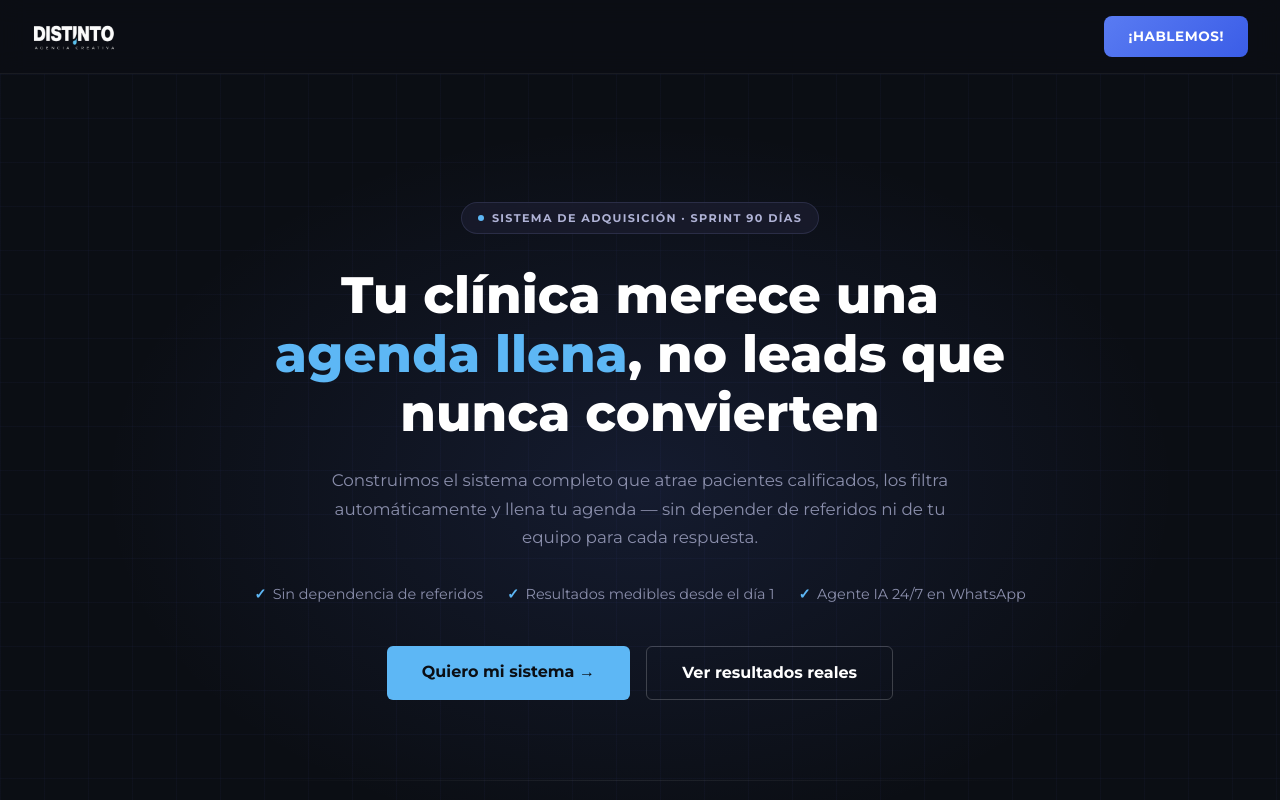
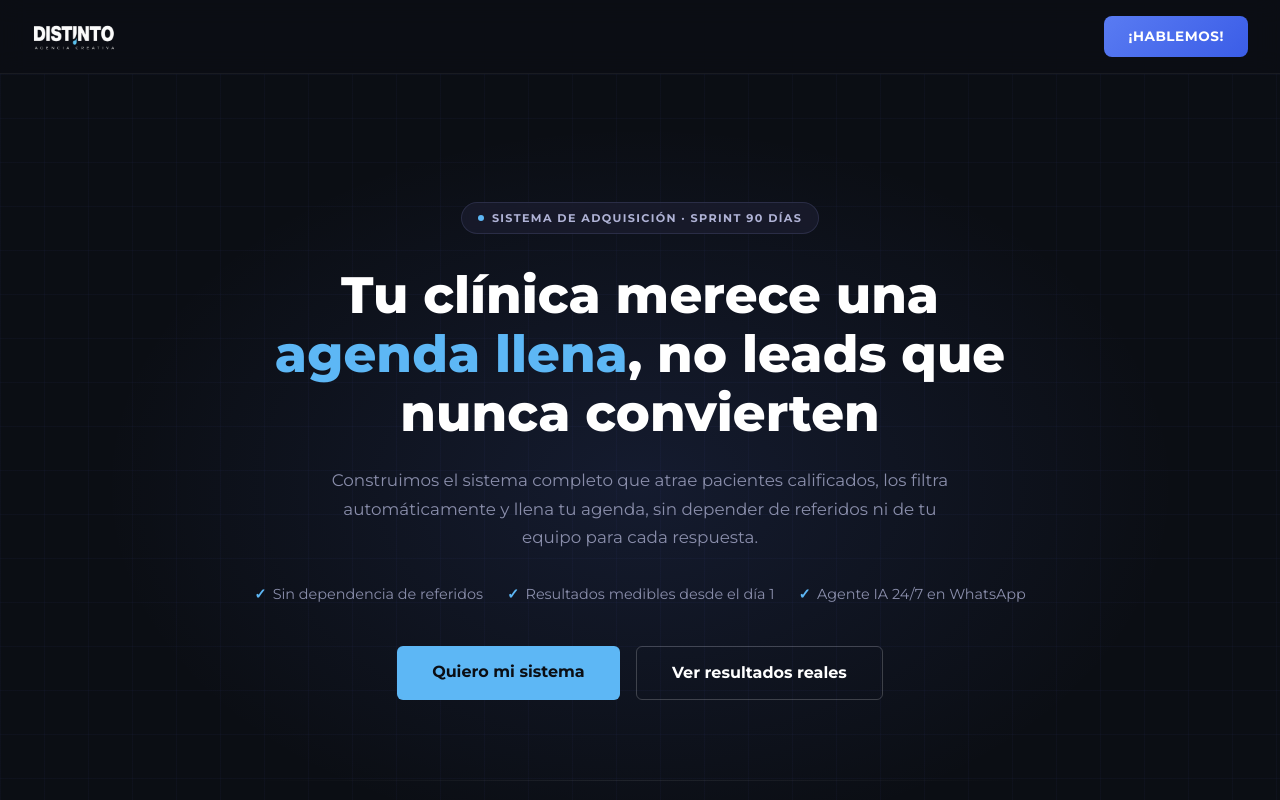
Before and after one commit to DavidRestrepoo/pyDistinto, an Angular app: page /landing in a window 1280 px wide. Shown: the top 800 px of the page. Built offline with nearby package versions, Linux system fonts and the light colour scheme.

Commit message:
style: actualizar subtítulo de hero y remover flecha del botón CTA primario en landing

```diff
--- a/src/app/pages/landing/landing.component.html
+++ b/src/app/pages/landing/landing.component.html
@@ -25,7 +25,7 @@
         Tu clínica merece una <span class="highlight">agenda llena</span>, no leads que nunca convierten
       </h1>
       <p class="srv-hero__subtitle">
-        Construimos el sistema completo que atrae pacientes calificados, los filtra automáticamente y llena tu agenda — sin depender de referidos ni de tu equipo para cada respuesta.
+        Construimos el sistema completo que atrae pacientes calificados, los filtra automáticamente y llena tu agenda, sin depender de referidos ni de tu equipo para cada respuesta.
       </p>
 
       <div class="srv-hero__features">
@@ -35,7 +35,7 @@
       </div>
 
       <div class="srv-hero__actions">
-        <a (click)="scrollTo('contacto'); $event.preventDefault();" href="#contacto" class="srv-hero__cta-primary">Quiero mi sistema →</a>
+        <a (click)="scrollTo('contacto'); $event.preventDefault();" href="#contacto" class="srv-hero__cta-primary">Quiero mi sistema</a>
         <a (click)="scrollTo('resultados'); $event.preventDefault();" href="#resultados" class="srv-hero__cta-secondary">Ver resultados reales</a>
       </div>
 
```
